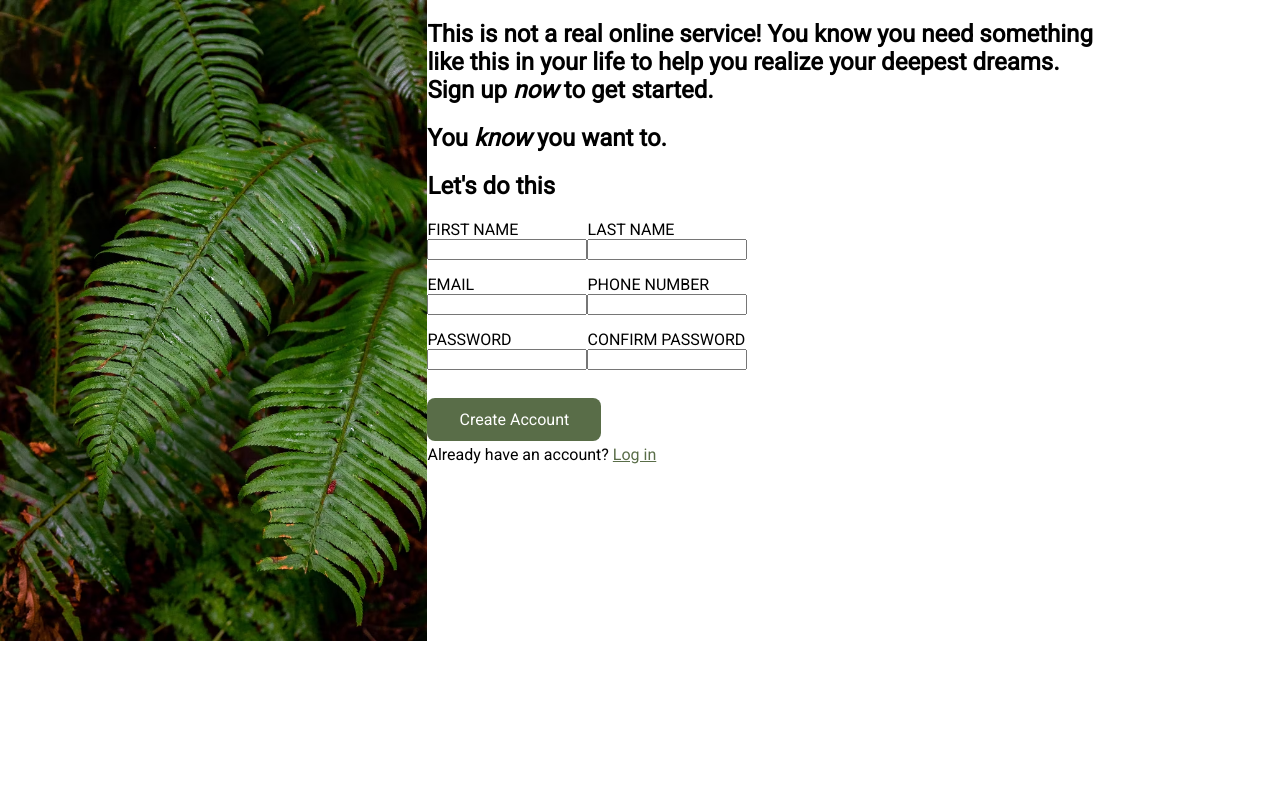
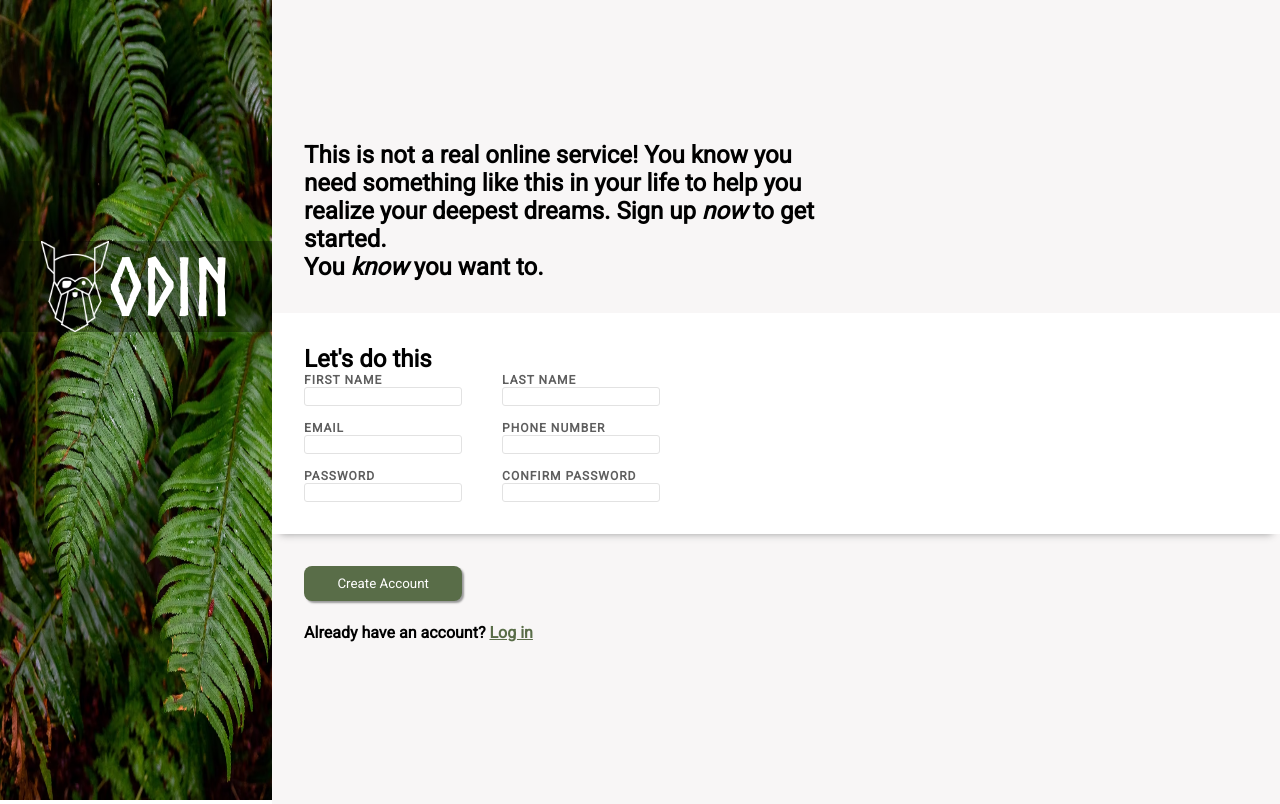
Before and after one commit to BrandonC123/sign-up-form, a plain HTML site: page index.html in a window 1280 px wide. Drawn offline with Linux system fonts and the light colour scheme; a script that the page names is missing.

Commit message:
Overall layout finished, need to style invalid inputs and some spacing.

```diff
--- a/index.html
+++ b/index.html
@@ -9,11 +9,15 @@
     </head>
     <body>
         <div class="overall-container row">
-            <div class="side-bar-image">
-                <img src="./img/side-bar-image.avif" />
+            <div class="side-bar-container">
+                <img class="side-bar-image" src="./img/side-bar-image.avif" />
+                <div class="logo-container row">
+                    <img class="logo" src="./img/logo.png" alt="logo of odin">
+                    <h1 class="logo-text">ODIN</h1>
                 </div>
-            <section class="sign-up-section">
-                <div class="container sign-up-text">
+            </div>
+            <section class="sign-up-form-section column">
+                <div class="container sign-up-form-text">
                     <h1>
                         This is not a real online service! You know you need
                         something like this in your life to help you realize
@@ -22,11 +26,12 @@
                     </h1>
                     <h1>You <em>know</em> you want to.</h1>
                 </div>
-                <div class="sign-up-form">
+                <div class="sign-up-form-container">
+                    <form class="sign-up-form" action="">
+                        <div class="sign-up-form-content">
                             <h2 class="sign-up-form-title">Let's do this</h2>
-                    <form class="sign-up-form column" action="">
-                        <div class="sign-up-form-content row">
-                            <div class="sign-up-form-left-col column">
+                            <div class="sign-up-columns row">
+                                <div class="sign-up-form-left-col column col">
                                     <div class="input">
                                         <label for="">FIRST NAME</label>
                                         <input type="text" name="" id="" />
@@ -40,7 +45,7 @@
                                         <input type="password" name="" id="" />
                                     </div>
                                 </div>
-                            <div class="sign-up-form-right-col column">
+                                <div class="sign-up-form-right-col column col">
                                     <div class="input">
                                         <label for="">LAST NAME</label>
                                         <input type="text" name="" id="" />
@@ -55,13 +60,16 @@
                                     </div>
                                 </div>
                             </div>
+                        </div>
 
                         <div class="sign-up-form-actions">
-                            <a class="action-btn" href="#">Create Account</a>
-                            <p>
+                            <button type="submit" class="action-btn">
+                                Create Account
+                            </button>
+                            <h4>
                                 Already have an account?
                                 <a class="accent-text" href="#">Log in</a>
-                            </p>
+                            </h4>
                         </div>
                     </form>
                 </div>
--- a/style.css
+++ b/style.css
@@ -2,6 +2,7 @@
 
 :root {
     --main-color: #596d48;
+    --section-spacing: 2em;
 }
 
 @font-face {
@@ -17,15 +18,37 @@ body {
 
 * {
     box-sizing: border-box;
-    font-family: 'Roboto', sans-serif;
+    font-family: "Roboto", sans-serif;
 }
 
 img {
     max-width: 100%;
 }
 
+.column label {
+    font-size: 0.75rem;
+    font-weight: 600;
+    color: rgb(94, 94, 94);
+    letter-spacing: 1px;
+    text-transform: uppercase;
+}
+
+h1,
+h2 {
+    margin: 0;
+}
+
+input {
+    border: 1px solid rgb(226, 226, 226);
+    border-radius: 3px;
+}
+
+input:invalid {
+    border: 1px solid red;
+}
+
 .container {
-    width: 80%;
+    width: 60%;
 }
 
 .row {
@@ -33,20 +56,23 @@ img {
     flex-direction: row;
 }
 
-.column, .input {
+.column,
+.input {
     display: flex;
     flex-direction: column;
 }
 
 .side-bar-image {
-    width: 100vh;
+    height: 100vh;
 }
 
 .action-btn {
+    box-shadow: 2px 2px 2px rgb(153, 153, 153);
+    border: none;
     text-decoration: none;
     color: white;
     background-color: var(--main-color);
-    padding: 0.75em 2em;
+    padding: 0.75em 2.5em;
     border-radius: 8px;
 }
 
@@ -54,10 +80,63 @@ img {
     color: var(--main-color);
 }
 
-.sign-up-form-left-col, .sign-up-form-right-col  {
+.overall-cotaniner {
+}
+
+.side-bar-container {
+    position: relative;
+    width: 35%;
+    max-width: 550px;
+}
+
+.logo-container {
+    position: absolute;
+    width: 100%;
+    top: 30%;
+    justify-content: center;
+    align-items: center;
+    background-color: rgba(0, 0, 0, .35);
+}
+
+.logo {
+    height: 30%;
+    width: 25%;
+}
+
+.logo-text {
+    font-family: Norse-bold, sans-serif;
+    color: white;
+    font-size: 5rem;
+}
+
+.sign-up-form-section {
+    justify-content: center;
+    background-color: rgb(248, 246, 246);
+}
+
+.sign-up-form-text {
+    padding: var(--section-spacing);
+}
+
+.sign-up-form-title {
+}
+
+.sign-up-form-content {
+    width: 100%;
+    background-color: white;
+    padding: var(--section-spacing);
+    box-shadow: 0 8px 8px -8px rgb(153, 153, 153);
+}
+
+.sign-up-form-left-col,
+.sign-up-form-right-col {
     gap: 15px;
 }
 
-.sign-up-form-content {
-    margin-bottom: 40px;
+.col + .col {
+    margin-left: 40px;
 }
+
+.sign-up-form-actions {
+    padding: var(--section-spacing);
+}
```
Lines whose indentation alone changed are shown as unchanged.
